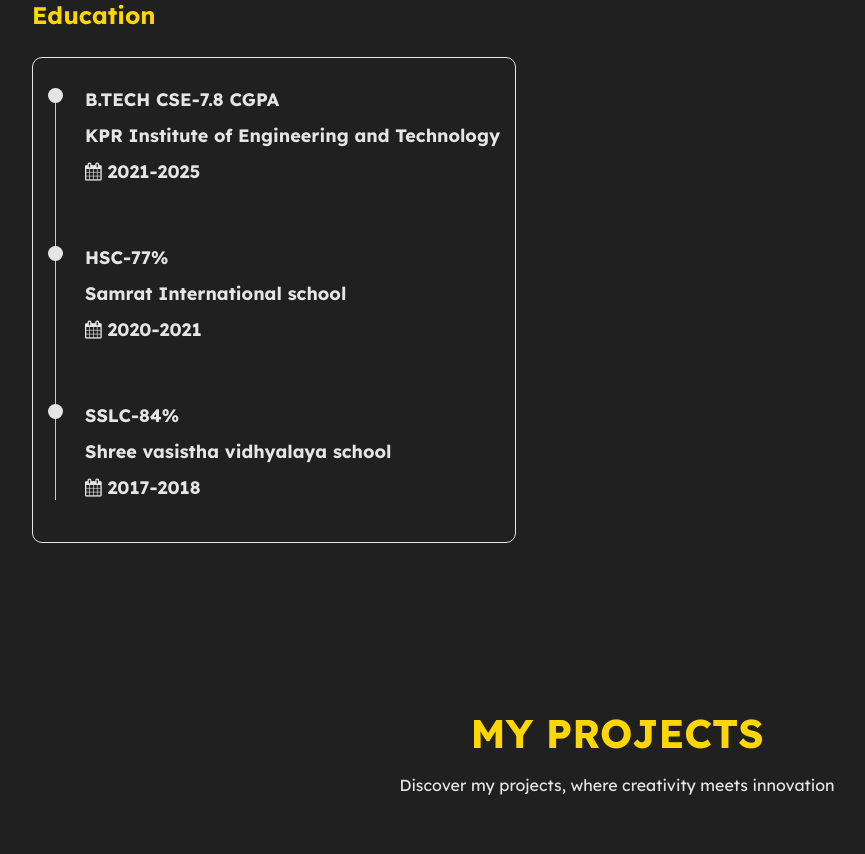
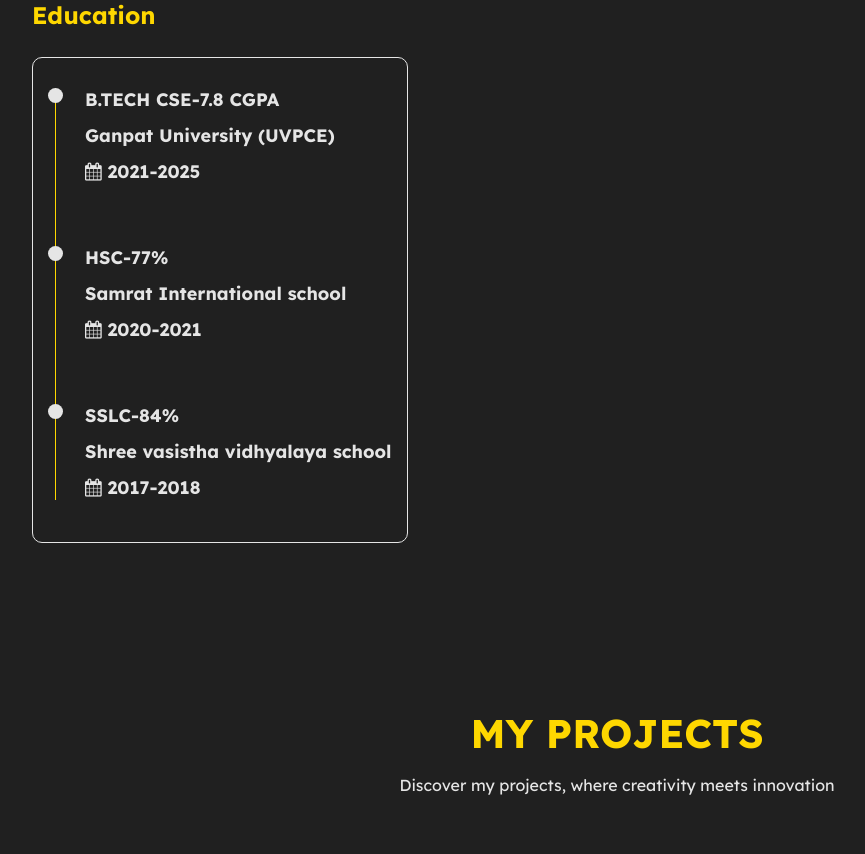
Before and after one commit to DhirajMohata/portfolio, a plain HTML site: page index.html in a window 1280 px wide. Shown: the part 1040-1894 px from the top of the page, without its empty margins (23-888 px from the left). Drawn offline with nearby package versions, Linux system fonts and the light colour scheme.

Commit message:
Update index.html

```diff
--- a/index.html
+++ b/index.html
@@ -108,7 +108,7 @@
                                     <h3 class="timeline-title">
                                         B.TECH CSE-7.8 CGPA
                                     </h3>
-                                    <h4 class="timeline-title">KPR Institute of Engineering and Technology</h4>
+                                    <h4 class="timeline-title">Ganpat University (UVPCE)</h4>
                                     <h4 class="timeline-title">
                                         <i class="fa fa-calendar"></i> 2021-2025
                                     </h4>
```
